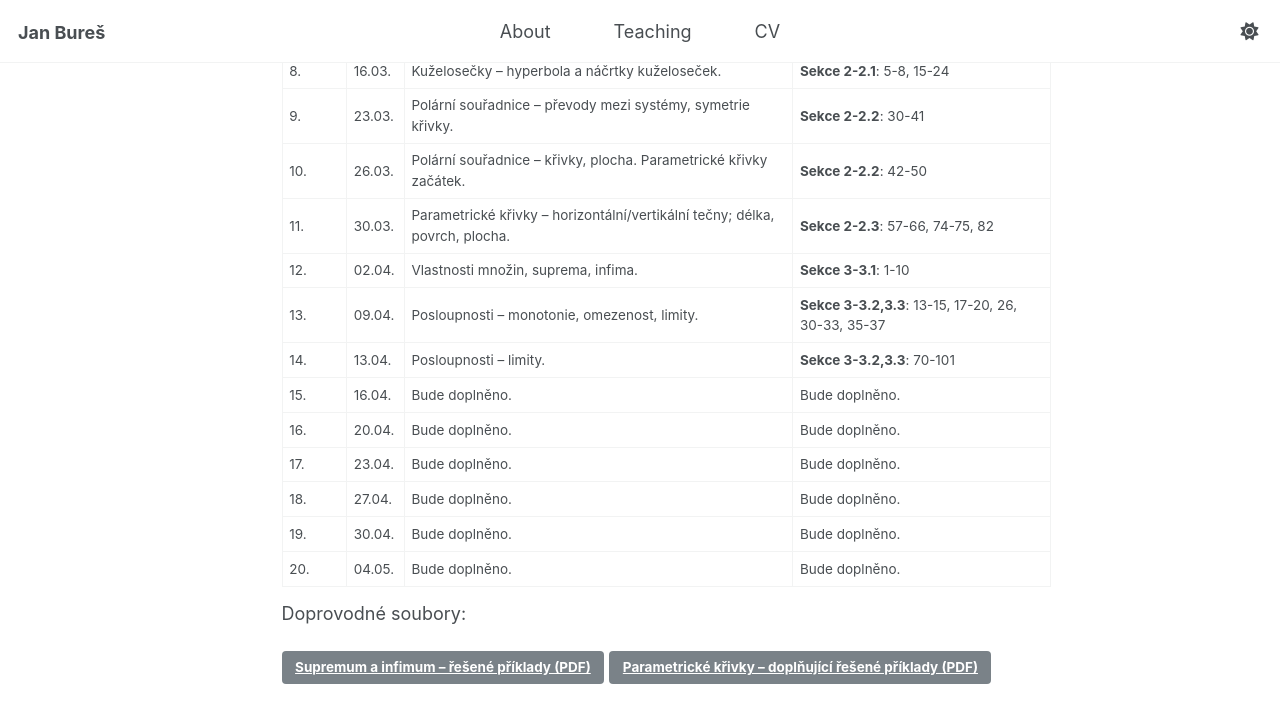
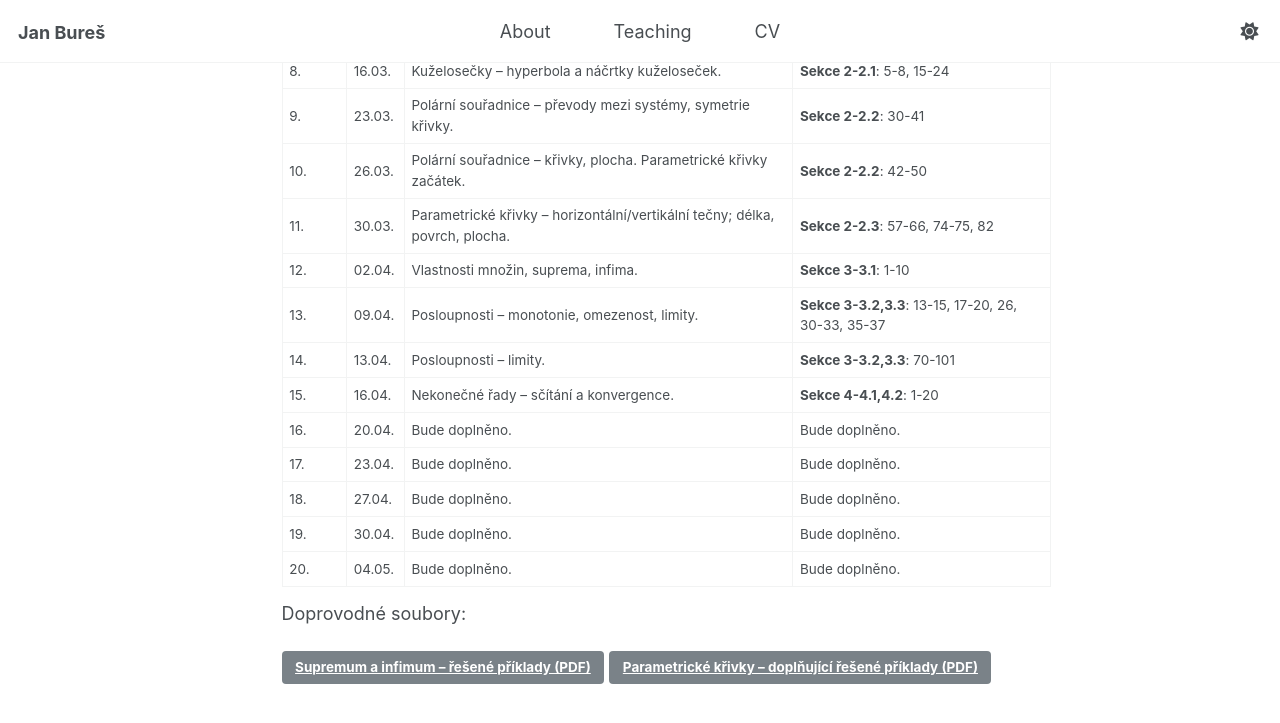
Before and after one commit to buresjan/buresjan.github.io, a Jekyll site: the page built from _teaching/2026-01mat2-cv.md, in a window 1280 px wide and 900 px high, scrolled down 1533 px. Shown: the top 723 px of the window. Built offline with Jekyll 4.4.1, drawn with Linux system fonts in a browser that asks for light colours.

Commit message:
problems

```diff
--- a/_teaching/2026-01mat2-cv.md
+++ b/_teaching/2026-01mat2-cv.md
@@ -68,7 +68,7 @@ Doporučené příklady berte jako velmi doporučenou domácí přípravu na cvi
 | 12. | 02.04. | Vlastnosti množin, suprema, infima. | **Sekce 3-3.1**: 1-10 |
 | 13. | 09.04. | Posloupnosti -- monotonie, omezenost, limity. | **Sekce 3-3.2,3.3**: 13-15, 17-20, 26, 30-33, 35-37|
 | 14. | 13.04. | Posloupnosti -- limity. | **Sekce 3-3.2,3.3**: 70-101|
-| 15. | 16.04. | Bude doplněno. | Bude doplněno. |
+| 15. | 16.04. | Nekonečné řady -- sčítání a konvergence. | **Sekce 4-4.1,4.2**: 1-20 |
 | 16. | 20.04. | Bude doplněno. | Bude doplněno. |
 | 17. | 23.04. | Bude doplněno. | Bude doplněno. |
 | 18. | 27.04. | Bude doplněno. | Bude doplněno. |
```
